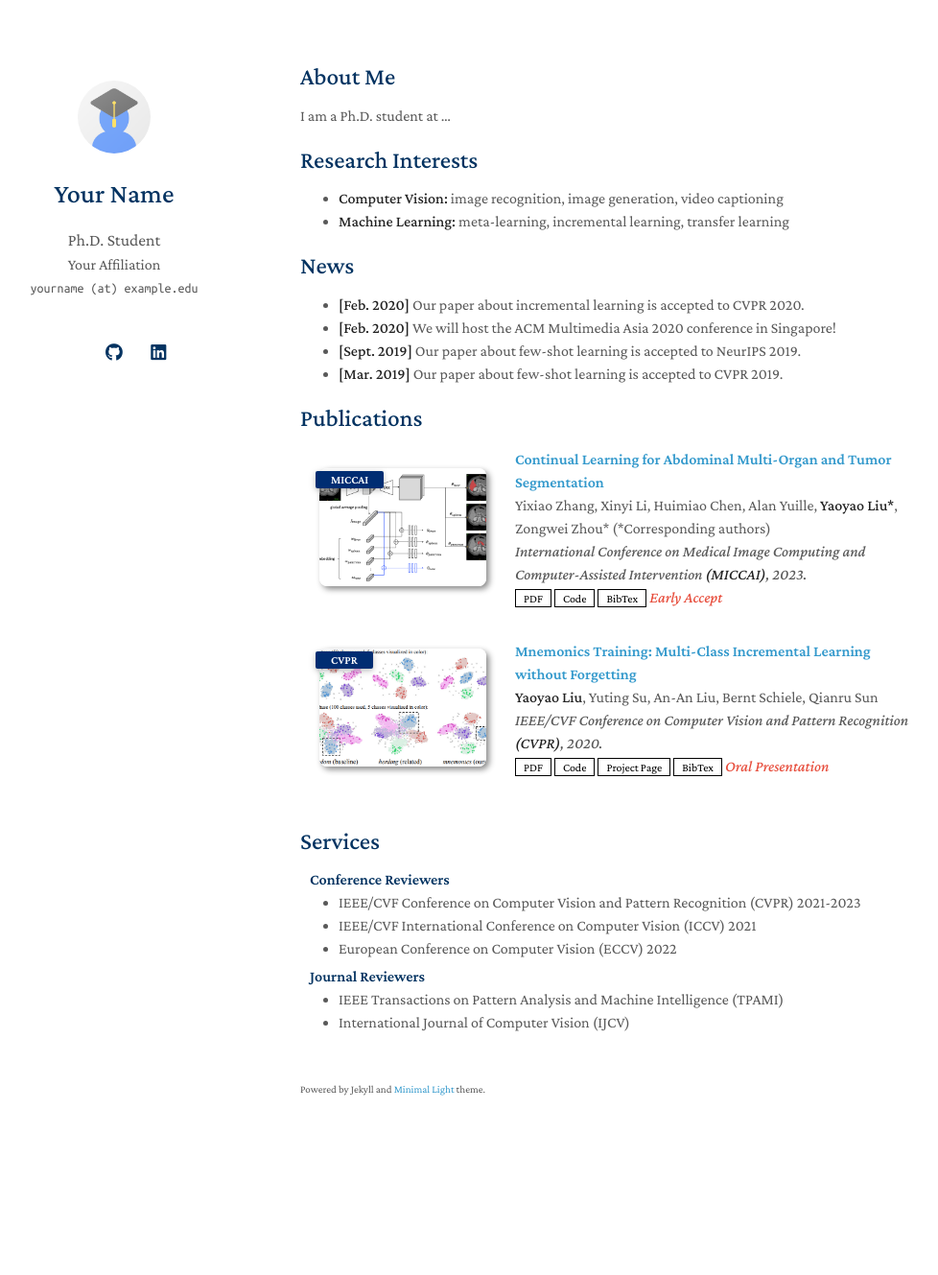
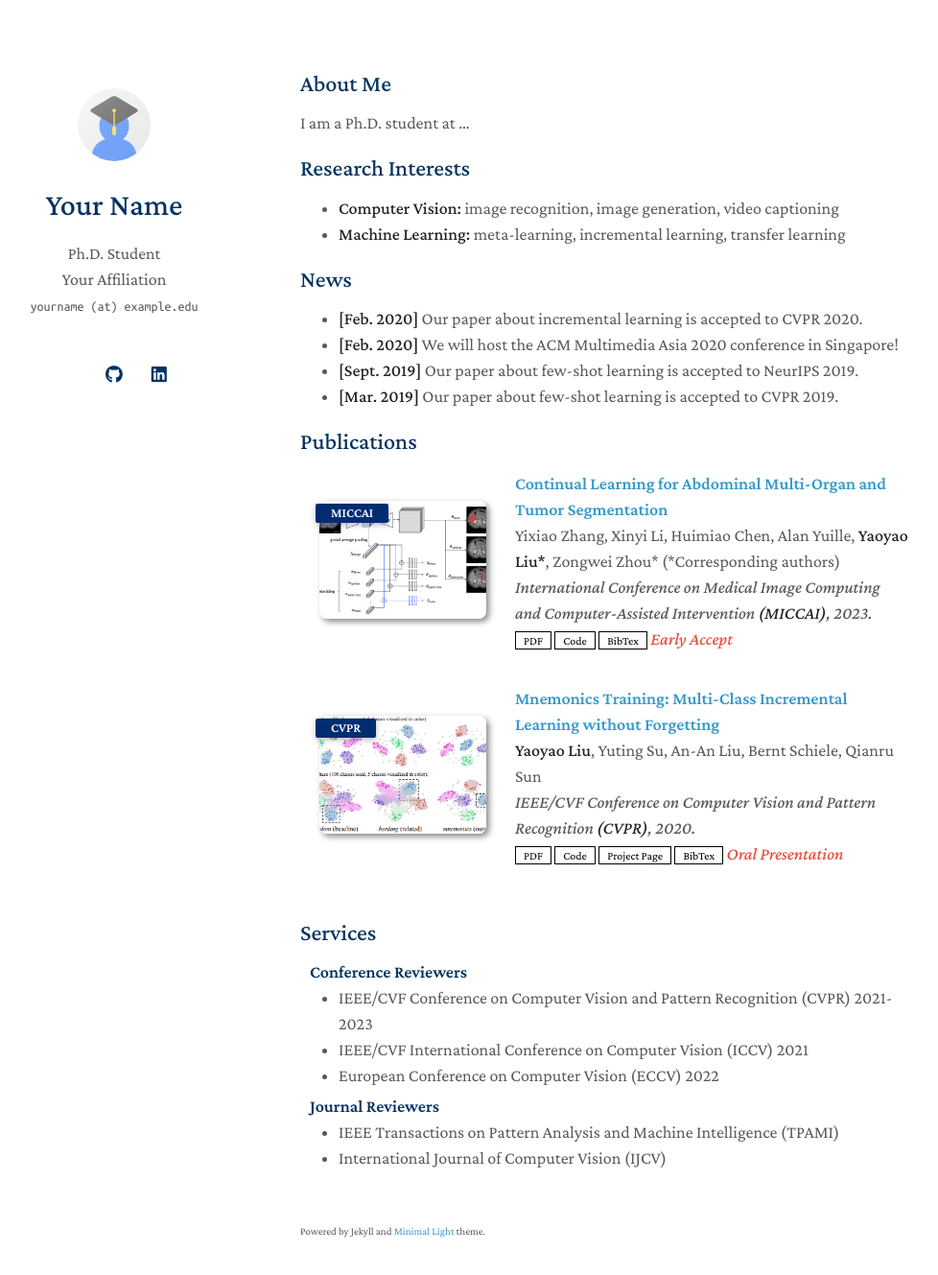
Before and after one commit to AngxiaoYue/AngxiaoYue.github.io, a Jekyll site: the page built from index.md, in a window 1280 px wide and 1365 px high. Shown: the top 1329 px of the window at 96% size, without its empty margins (157-1135 px from the left). Built offline with Jekyll 4.4.1, drawn with Linux system fonts in a browser that asks for light colours; a style sheet for code colours, icons or effects is not loaded; our own code applies the rules of GitHub Pages for plain Markdown files.

Commit message:
font size

```diff
--- a/_layouts/homepage.html
+++ b/_layouts/homepage.html
@@ -33,6 +33,9 @@
     <link rel="stylesheet" href="./assets/css/style-no-dark-mode.css">
     <link rel="stylesheet" href="./assets/css/publications-no-dark-mode.css">
     {% endif %}
+
+    <!-- Custom CSS for font size adjustments -->
+    <link rel="stylesheet" href="./assets/css/custom.css">
 
   </head>
   <body>
--- /dev/null
+++ b/assets/css/custom.css
@@ -0,0 +1,21 @@
+/* Custom font size adjustments */
+body {
+  font-size: 18px; /* Increase base font size from 16px to 18px */
+}
+
+h1 {
+  font-size: 32px; /* Adjust heading sizes proportionally */
+}
+
+h2 {
+  font-size: 24px;
+}
+
+p, ul, ol {
+  font-size: 18px;
+}
+
+/* Adjust other specific elements if needed */
+.bibref {
+  font-size: 75%; /* Slightly larger reference text */
+}
```
